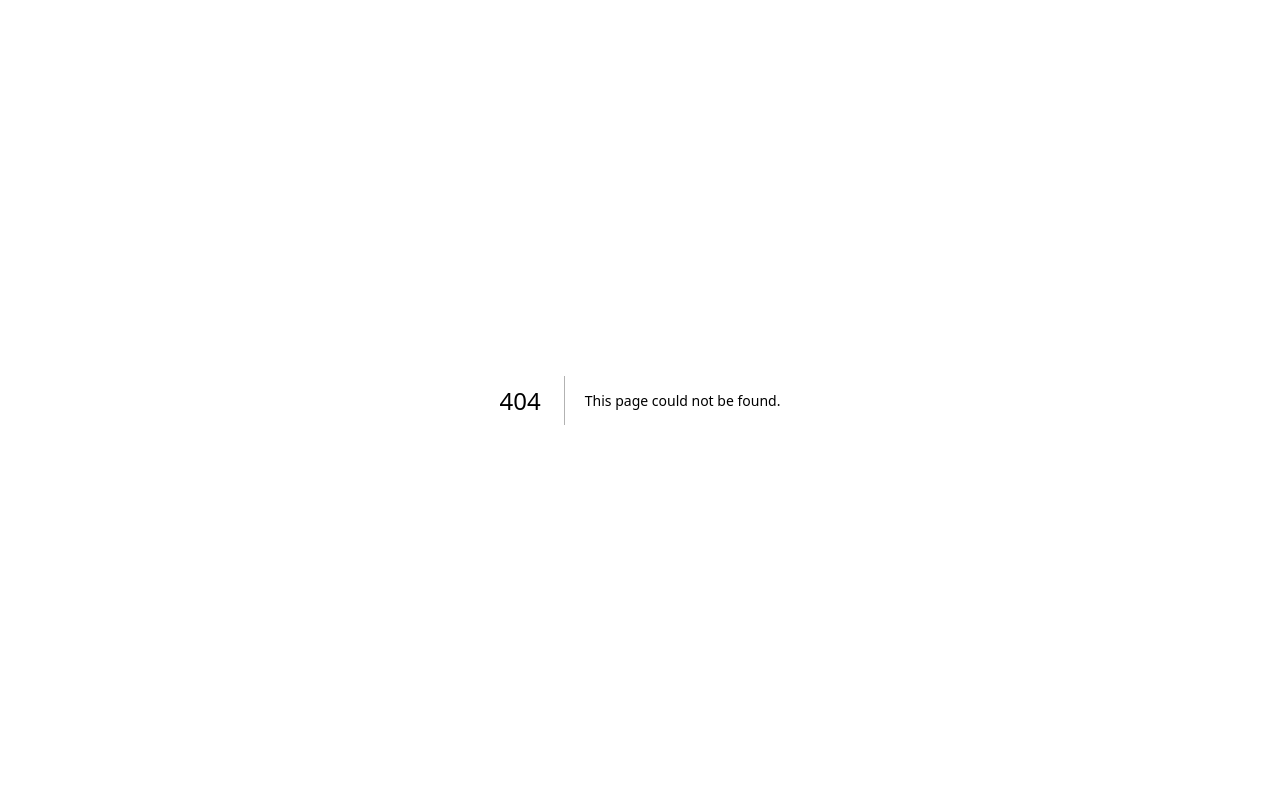
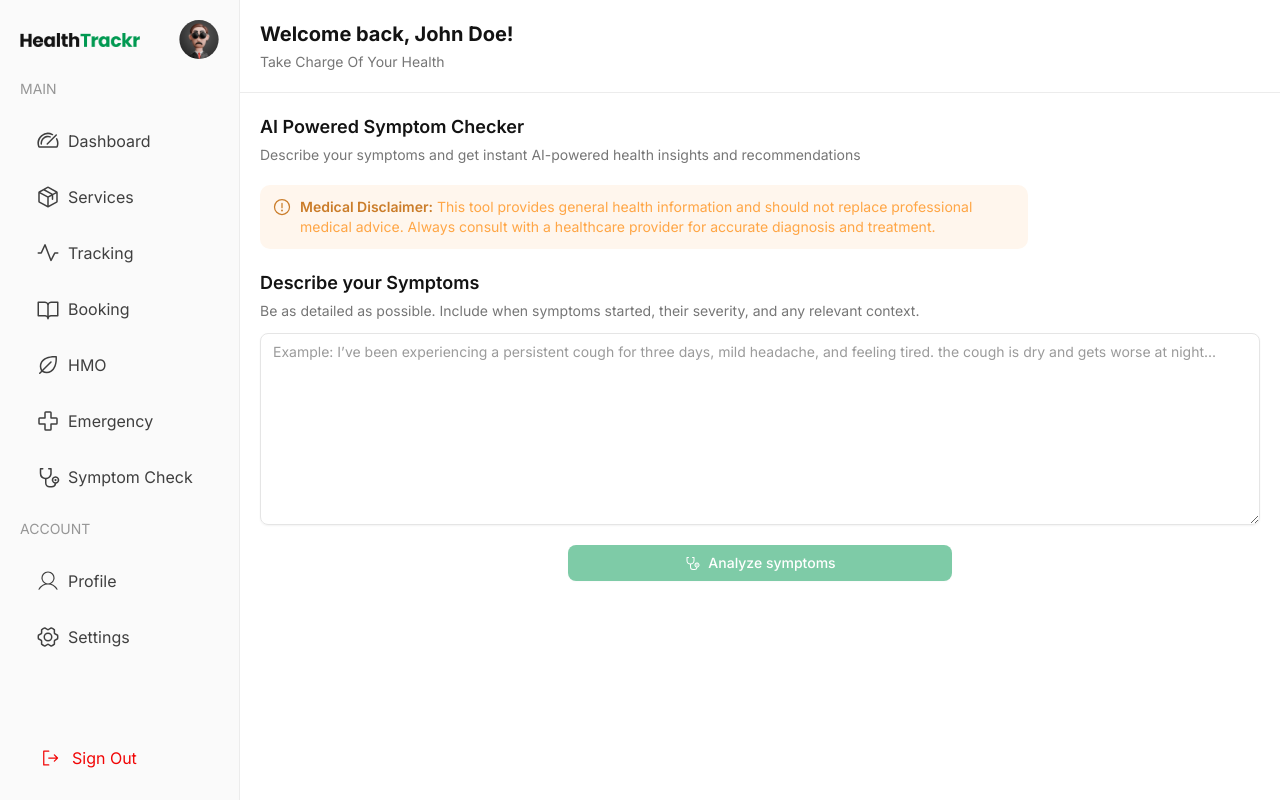
Before and after one commit to DevSenpai09/healthtrackr, a Next.js app: page /symptom-checker in a window 1280 px wide. Before the commit this address had no page. Built offline with nearby package versions, Linux system fonts and the light colour scheme.

Commit message:
symptom checker

```diff
--- /dev/null
+++ b/src/app/(webapp)/symptom-checker/page.tsx
@@ -0,0 +1,6 @@
+import SymptomChecker from "@/components/webapp/symptom-checker";
+import React from "react";
+
+export default function Page() {
+  return <SymptomChecker />;
+}
--- a/src/components/webapp/_shared/navigation/index.tsx
+++ b/src/components/webapp/_shared/navigation/index.tsx
@@ -51,7 +51,7 @@ export default function Navigation() {
             <Item matcher={["/emergency"]}>
               <PiFirstAid /> Emergency
             </Item>
-            <Item matcher={["/symptom-check"]}>
+            <Item url="/symptom-checker" matcher={["/symptom-check"]}>
               <PiStethoscope /> Symptom Check
             </Item>
           </div>
--- a/src/components/webapp/hmo/index.tsx
+++ b/src/components/webapp/hmo/index.tsx
@@ -43,7 +43,7 @@ export default function Hmo() {
 
       {/* Individual Plans */}
       {!isFamilyPlans && (
-        <div className="grid grid-cols-3 gap-5">
+        <div className="grid lg:grid-cols-2 xl:grid-cols-3 gap-5">
           {HMO_PLANS?.individual.map((plan, index) => (
             <PlanCard
               key={index}
@@ -60,7 +60,7 @@ export default function Hmo() {
 
       {/* Family Plans */}
       {isFamilyPlans && (
-        <div className="grid grid-cols-3 gap-5">
+        <div className="grid lg:grid-cols-2 xl:grid-cols-3 gap-5">
           {HMO_PLANS?.family.map((plan, index) => (
             <PlanCard
               key={index}
--- a/src/components/webapp/hmo/plan-card.tsx
+++ b/src/components/webapp/hmo/plan-card.tsx
@@ -11,6 +11,7 @@ interface PlanCardProps {
   keyBenefits: string[];
   exclusions: string[];
   partnerHospitals: number;
+  className?: string;
 }
 
 export default function PlanCard({
@@ -20,13 +21,16 @@ export default function PlanCard({
   name,
   partnerHospitals,
   price,
+  className,
 }: PlanCardProps) {
   const [viewDetails, setViewDetails] = useState(false);
+
   return (
     <div
       className={cn(
         "border-2 rounded-lg p-5 grid grid-rows-[auto_auto_auto_1fr_auto] content-start gap-3 relative shadow-lg",
-        name === "Standard Care" ? "border-[#009951]" : "border-[#DDDDDD]"
+        name === "Standard Care" ? "border-[#009951]" : "border-[#DDDDDD]",
+        className
       )}
     >
       {name === "Standard Care" && (
--- /dev/null
+++ b/src/components/webapp/symptom-checker/constant.ts
@@ -0,0 +1,41 @@
+export const SYMPTOMS = [
+  {
+    keywords: ["fever", "cold", "cough", "fatigue"],
+    conditions: [
+      { name: "Flu", confidence: 70 },
+      { name: "Common Cold", confidence: 20 },
+      { name: "COVID-19", confidence: 10 },
+    ],
+    recommendations: [
+      "Rest and stay hydrated",
+      "Monitor temperature regularly",
+      "Seek medical attention if symptoms worsen",
+    ],
+  },
+  {
+    keywords: ["headache", "nausea", "light"],
+    conditions: [
+      { name: "Migraine", confidence: 75 },
+      { name: "Tension Headache", confidence: 20 },
+      { name: "Dehydration", confidence: 5 },
+    ],
+    recommendations: [
+      "Rest in a dark, quiet room",
+      "Drink plenty of water",
+      "Avoid screens and bright light",
+    ],
+  },
+  {
+    keywords: ["stomach", "vomiting", "diarrhea"],
+    conditions: [
+      { name: "Food Poisoning", confidence: 65 },
+      { name: "Stomach Flu", confidence: 25 },
+      { name: "Irritable Bowel Syndrome", confidence: 10 },
+    ],
+    recommendations: [
+      "Drink electrolyte-rich fluids",
+      "Avoid solid foods for a few hours",
+      "Seek medical attention if symptoms are severe",
+    ],
+  },
+];
--- /dev/null
+++ b/src/components/webapp/symptom-checker/index.tsx
@@ -0,0 +1,179 @@
+"use client";
+
+import { Button } from "@/components/ui/button";
+import { Textarea } from "@/components/ui/textarea";
+import React, { useState } from "react";
+import { PiStethoscope, PiWarningCircle } from "react-icons/pi";
+import { SYMPTOMS } from "./constant";
+import { Dialog, DialogContent, DialogTitle } from "@/components/ui/dialog";
+import { DNA } from "react-loader-spinner";
+
+export default function SymptomChecker() {
+  const [symptoms, setSymptoms] = useState("");
+  const [loading, setLoading] = useState(false);
+  const [displayText, setDisplayText] = useState("");
+
+  function generateMockResponse(input: string): string {
+    const words = input.toLowerCase().split(/\s+/);
+
+    // Try to find the most relevant mock entry
+    const match = SYMPTOMS.find((entry) =>
+      entry.keywords.some((keyword) => words.includes(keyword))
+    );
+
+    if (!match) {
+      return `Possible Conditions:
+- Unknown (Please consult a healthcare provider)
+
+Recommendations:
+- Provide more details about your symptoms
+- Consult a doctor for proper evaluation`;
+    }
+
+    const conditionsText = match.conditions
+      .map((c) => `- ${c.name} (${c.confidence}% confidence)`)
+      .join("\n");
+
+    const recommendationsText = match.recommendations
+      .map((r) => `- ${r}`)
+      .join("\n");
+
+    return `Possible Conditions:\n${conditionsText}.\n\nRecommendations:\n${recommendationsText}.`;
+  }
+
+  function handleCheck() {
+    if (!symptoms.trim()) return;
+    setLoading(true);
+    setDisplayText("");
+
+    // Simulate AI thinking time
+    setTimeout(() => {
+      const fullText = generateMockResponse(symptoms);
+      simulateTyping(fullText);
+    }, 3000);
+  }
+
+  function simulateTyping(text: string) {
+    let i = 0;
+    const interval = setInterval(() => {
+      setDisplayText((prev) => prev + text[i]);
+      i++;
+      if (i >= text.length) {
+        clearInterval(interval);
+        setLoading(false);
+      }
+    }, 20); // typing speed
+  }
+
+  return (
+    <div className="p-5 grid gap-5 content-start">
+      <div className="grid gap-1">
+        <h1 className="text-[#131313] font-semibold text-lg">
+          AI Powered Symptom Checker
+        </h1>
+        <p className="text-[#767676] text-sm">
+          Describe your symptoms and get instant AI-powered health insights and
+          recommendations
+        </p>
+      </div>
+      <div className="text-[#CB7D2A] bg-[#FFF6ED] p-3 rounded-lg grid grid-cols-[auto_1fr] gap-2 max-w-3xl">
+        <PiWarningCircle className="text-xl" />
+        <p className="text-[#FFA646] text-sm">
+          <span className="text-[#CB7D2A] font-semibold">
+            Medical Disclaimer:
+          </span>{" "}
+          This tool provides general health information and should not replace
+          professional medical advice. Always consult with a healthcare provider
+          for accurate diagnosis and treatment.
+        </p>
+      </div>
+
+      <div className="grid gap-3">
+        <div className="grid gap-1">
+          <h2 className="text-[#131313] font-semibold text-lg">
+            Describe your Symptoms
+          </h2>
+          <p className="text-[#767676] text-sm">
+            Be as detailed as possible. Include when symptoms started, their
+            severity, and any relevant context.
+          </p>
+        </div>
+        <Textarea
+          placeholder="Example: I’ve been experiencing a persistent cough for three days, mild headache, and feeling tired. the cough is dry and gets worse at night..."
+          onChange={(e) => setSymptoms(e.target.value)}
+          className="min-h-48"
+        />
+      </div>
+
+      <Button
+        onClick={handleCheck}
+        variant={"primary"}
+        disabled={!symptoms}
+        className="max-w-sm mx-auto w-full"
+      >
+        <PiStethoscope />
+        Analyze symptoms
+      </Button>
+
+      {/* Checking Symptom */}
+      <Dialog open={loading}>
+        <DialogContent showCloseButton={false}>
+          <div className="grid gap-1">
+            <DialogTitle className="text-center text-lg">
+              Analyzing your symptoms
+            </DialogTitle>
+            <p className="text-sm max-w-xs text-center mx-auto text-[#3F3F3F]">
+              Our AI is processing your input against medical databases
+            </p>
+            <span className="mx-auto">
+              <DNA
+                visible={true}
+                height="80"
+                width="80"
+                ariaLabel="dna-loading"
+                wrapperStyle={{}}
+                wrapperClass="dna-wrapper"
+              />
+            </span>
+          </div>
+        </DialogContent>
+      </Dialog>
+
+      {/* Response */}
+      <Dialog open={!!displayText}>
+        <DialogContent showCloseButton={false}>
+          <div className="grid gap-3">
+            <DialogTitle className="text-center text-lg">
+              Analysis Complete
+            </DialogTitle>
+            <p className="text-sm max-w-xs text-center mx-auto text-[#3F3F3F]">
+              Based on your symptoms, here&apos;s what our AI analysis suggests:
+            </p>
+            <div className="text-[#CB7D2A] bg-[#FFF6ED] p-3 rounded-lg grid grid-cols-[auto_1fr] gap-2 max-w-3xl">
+              <PiWarningCircle className="text-xl" />
+              <p className="text-[#FFA646] text-xs">
+                <span className="text-[#CB7D2A] font-semibold">
+                  Moderate Priority:
+                </span>{" "}
+                Consider scheduling an appointment with your healthcare provider
+                within the next few days.
+              </p>
+            </div>
+
+            <p className="text-sm text-r text-[#767676] whitespace-pre-wrap leading-[1.7]">
+              {displayText}
+            </p>
+
+            <Button
+              onClick={() => setDisplayText("")}
+              variant={"primary"}
+              className="mt-5"
+            >
+              I understand
+            </Button>
+          </div>
+        </DialogContent>
+      </Dialog>
+    </div>
+  );
+}
```
